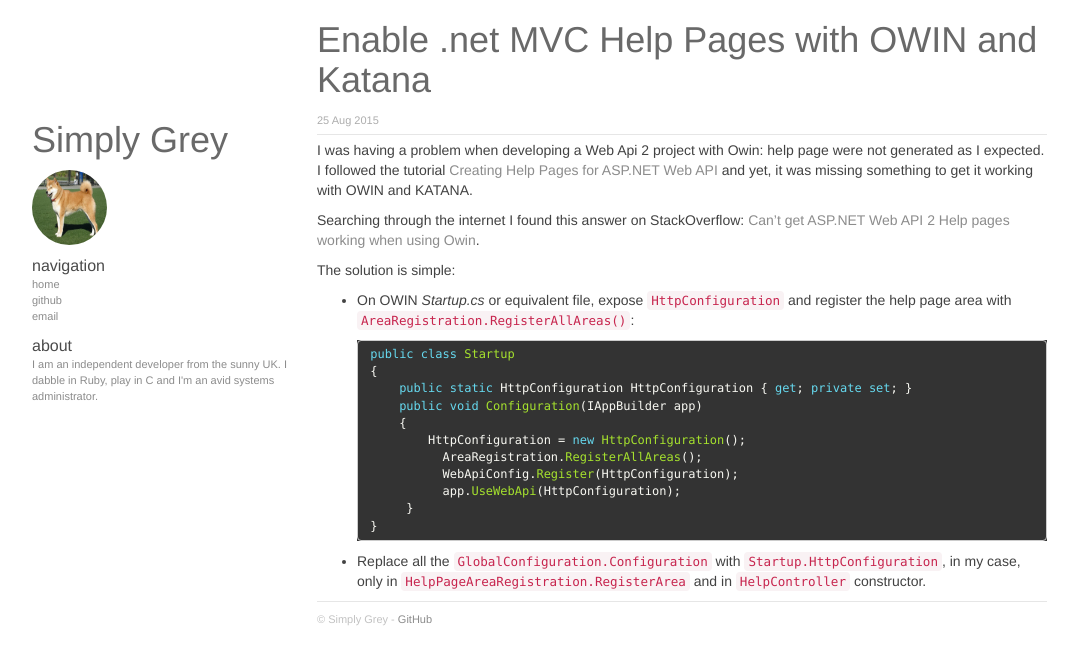
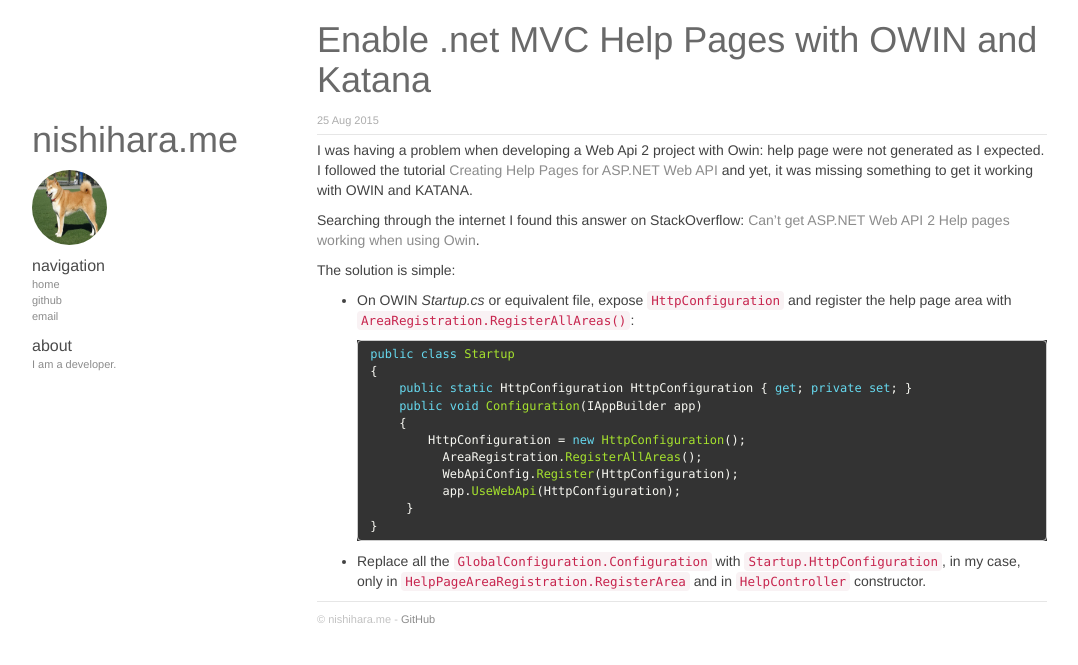
Before and after one commit to anishihara/anishihara.github.io, a Jekyll site: the page built from _posts/2015-08-25-enable-mvc-help-pages-with-owin.md, in a window 1280 px wide. Shown: the top 665 px of the page, without its empty margins (53-1131 px from the left). Built offline with Jekyll 4.4.1, drawn with Linux system fonts in a browser that asks for light colours; nearby versions of some CDN libraries; library files that are not in the unit come from our copies; Markdown is read by kramdown in place of the engine named in the settings.

```diff
--- a/_config.yml
+++ b/_config.yml
@@ -1,10 +1,10 @@
-name: Simply Grey
+name: nishihara.me
 markdown: redcarpet
 highlighter: pygments
-github: https://www.github.com/exaem
-about: I am an independent developer from the sunny UK. I dabble in Ruby, play in C and I'm an avid systems administrator.
+github: https://github.com/anishihara
+about: I am a developer.
 urls:
     - text: github
-      url: https://github.com/exaem
+      url: https://github.com/anishihara
     - text: email
-      url: mailto:exaem@exaem.co.uk
+      url: mailto:anderson@nishihara.me
```
Also changed, not shown: _posts/2013-05-06-getting-console-arguments-on-wpf.md (added, +34 -0 lines), _posts/2014-08-07-keynote-ios-7-issue.md (added, +16 -0 lines), _posts/2015-01-03-application-uri-protocol-on-windows.md (added, +36 -0 lines).
